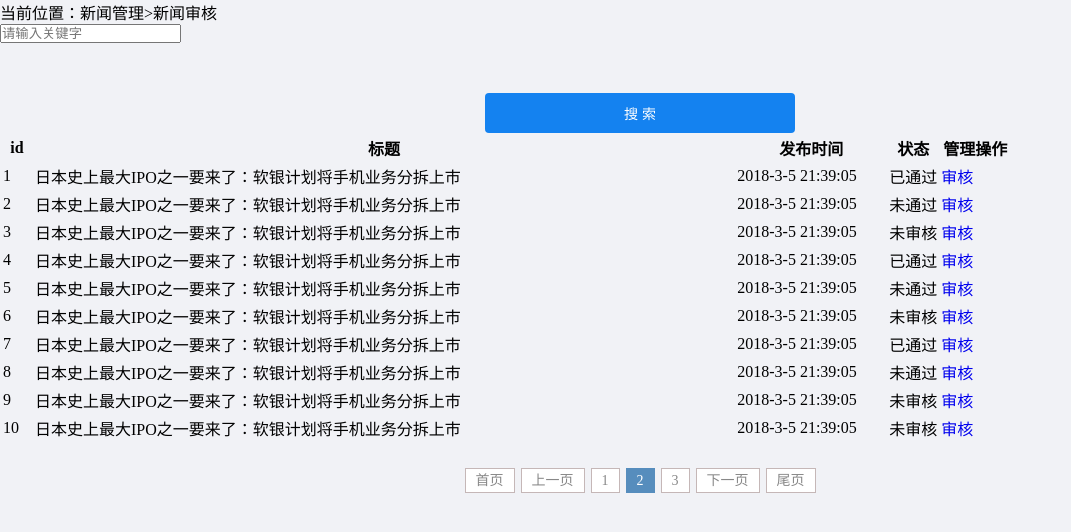
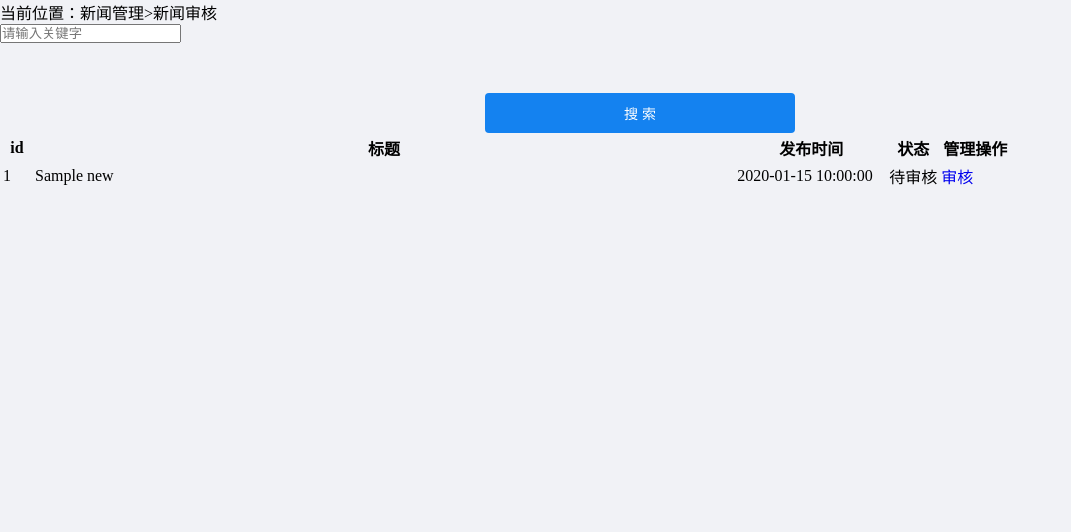
Before and after one commit to ctgu-work/news, a Flask app: template app/templates/admin/news_review.html in a window 1280 px wide. Shown: the top 532 px of the page, without its empty margins (0-1071 px from the left). Run offline with Flask 2, Linux system fonts and the light colour scheme; the template is opened without the code that fills it: most values are stand-ins (such as "Sample title", 1, 10 or a date in 2020); parts of the project's set-up code (start-up, migrations or seed data) failed here and were passed over.

Commit message:
完成新闻审核部分

```diff
--- a/app/templates/admin/news_review.html
+++ b/app/templates/admin/news_review.html
@@ -13,12 +13,13 @@
 	<div class="breadcrub">
 			当前位置：新闻管理>新闻审核
 			<form class="news_filter_form">
-				<input type="text" placeholder="请输入关键字" class="input_txt">
+				<input type="text" placeholder="请输入关键字" name="keywords" class="input_txt">
 				<input type="submit" value="搜 索" class="input_sub">
 			</form>
 		</div>
 		<div class="pannel">
 			<table class="common_table">
+
 				<tr>
 					<th width="3%">id</th>
 					<th width="70%">标题</th>
@@ -26,96 +27,26 @@
 					<th width="5%">状态</th>
 					<th width="8%">管理操作</th>
 				</tr>
+                {% for news in data.newsList %}
+{#                    当前新闻状态 如果为0代表审核通过，1代表审核中，-1代表审核不通过#}
 				<tr>
-					<td>1</td>
-					<td class="tleft">日本史上最大IPO之一要来了：软银计划将手机业务分拆上市</td>
-					<td>2018-3-5 21:39:05</td>
-					<td>已通过</td>
+					<td>{{ news.id }}</td>
+					<td class="tleft">{{ news.title }}</td>
+                    <td>{{ news.create_time }}</td>
 					<td>
-						<a href="news_review_detail.html" class="review">审核</a>
+                        {% if news.status == 0 %}
+					        已通过
+                        {% elif news.status == -1 %}
+                            不通过
+                        {% else %}
+                            待审核
+					    {% endif %}
+                    </td>
+                    <td>
+                        <a href="/admin/news/review_detail?news_id={{ news.id }}" class="review">审核</a>
                     </td>
 				</tr>
-				<tr>
-					<td>2</td>
-					<td class="tleft">日本史上最大IPO之一要来了：软银计划将手机业务分拆上市</td>
-					<td>2018-3-5 21:39:05</td>
-					<td>未通过</td>
-					<td>
-						<a href="news_review_detail.html" class="review">审核</a>
-					</td>
-				</tr>
-				<tr>
-					<td>3</td>
-					<td class="tleft">日本史上最大IPO之一要来了：软银计划将手机业务分拆上市</td>
-					<td>2018-3-5 21:39:05</td>
-					<td>未审核</td>
-					<td>
-						<a href="news_review_detail.html" class="review">审核</a>
-					</td>
-				</tr>
-				<tr>
-					<td>4</td>
-					<td class="tleft">日本史上最大IPO之一要来了：软银计划将手机业务分拆上市</td>
-					<td>2018-3-5 21:39:05</td>
-					<td>已通过</td>
-					<td>
-						<a href="news_review_detail.html" class="review">审核</a>
-					</td>
-				</tr>
-				<tr>
-					<td>5</td>
-					<td class="tleft">日本史上最大IPO之一要来了：软银计划将手机业务分拆上市</td>
-					<td>2018-3-5 21:39:05</td>
-					<td>未通过</td>
-					<td>
-						<a href="news_review_detail.html" class="review">审核</a>
-					</td>
-				</tr>
-				<tr>
-					<td>6</td>
-					<td class="tleft">日本史上最大IPO之一要来了：软银计划将手机业务分拆上市</td>
-					<td>2018-3-5 21:39:05</td>
-					<td>未审核</td>
-					<td>
-						<a href="news_review_detail.html" class="review">审核</a>
-					</td>
-				</tr>
-				<tr>
-					<td>7</td>
-					<td class="tleft">日本史上最大IPO之一要来了：软银计划将手机业务分拆上市</td>
-					<td>2018-3-5 21:39:05</td>
-					<td>已通过</td>
-					<td>
-						<a href="news_review_detail.html" class="review">审核</a>
-					</td>
-				</tr>
-				<tr>
-					<td>8</td>
-					<td class="tleft">日本史上最大IPO之一要来了：软银计划将手机业务分拆上市</td>
-					<td>2018-3-5 21:39:05</td>
-					<td>未通过</td>
-					<td>
-						<a href="news_review_detail.html" class="review">审核</a>
-					</td>
-				</tr>
-				<tr>
-					<td>9</td>
-					<td class="tleft">日本史上最大IPO之一要来了：软银计划将手机业务分拆上市</td>
-					<td>2018-3-5 21:39:05</td>
-					<td>未审核</td>
-					<td>
-						<a href="news_review_detail.html" class="review">审核</a>
-					</td>
-				</tr>
-				<tr>
-					<td>10</td>
-					<td class="tleft">日本史上最大IPO之一要来了：软银计划将手机业务分拆上市</td>
-					<td>2018-3-5 21:39:05</td>
-					<td>未审核</td>
-					<td>
-						<a href="news_review_detail.html" class="review">审核</a>
-					</td>
-				</tr>
+                {% endfor %}
 			</table>
 		</div>
 
@@ -126,10 +57,11 @@
         <script>
             $(function() {
                 $("#pagination").pagination({
-					currentPage: 2,
-					totalPage: 3,
+                    currentPage:{{ data.currentPage  }} ,
+                    totalPage: {{ data.totalPage }},
                     callback: function(current) {
-					    alert('ok!');
+                        {#alert('ok!');#}
+                        window.location.href="/admin/news/review?currentPage=" + current
                     }
                 });
             });
--- a/config.py
+++ b/config.py
@@ -5,7 +5,7 @@ class BaseConfig:
     SECRET_KEY = "8A6C0D12FC0C23AE1390F26581CAE57D12B81B4C6C60C3D86D30BD8D77C1D445"
 
     # 数据库配置
-    SQLALCHEMY_DATABASE_URI = "mysql+pymysql://root:chase@127.0.0.1:3306/news"
+    SQLALCHEMY_DATABASE_URI = "mysql+pymysql://root:123456@127.0.0.1:3306/news"
     SQLALCHEMY_TRACK_MODIFICATIONS = False
 
     # redis配置
```
Also changed, not shown: app/admin/admin_news/views.py (+78 -3 lines), app/templates/admin/index.html (+5 -5 lines), app/templates/admin/news_review_detail.html (+13 -6 lines), 1 other file. Lines whose indentation alone changed are shown as unchanged.
